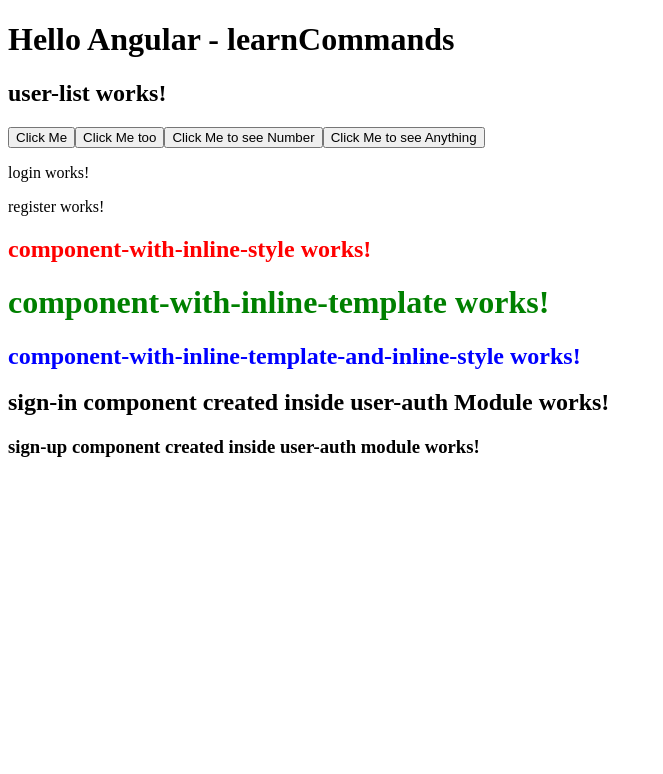
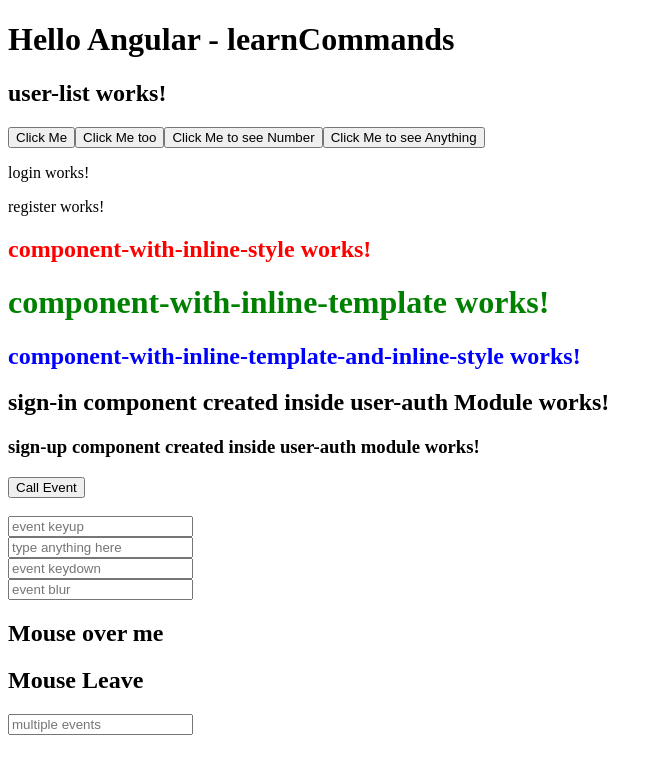
Before and after one commit to ShashikumarKoti/2024, an Angular app in the folder Angular/learnCommands/: page / in a window 1280 px wide. Shown: the top 774 px of the page, without its empty margins (0-663 px from the left). Built offline with nearby package versions, Linux system fonts and the light colour scheme.

Commit message:
basics on events

```diff
--- a/Angular/learnCommands/src/app/app.component.html
+++ b/Angular/learnCommands/src/app/app.component.html
@@ -7,3 +7,4 @@
 <app-component-with-inline-template-and-inline-style></app-component-with-inline-template-and-inline-style>
 <app-sign-in></app-sign-in>
 <app-sign-up></app-sign-up>
+<app-events-learning></app-events-learning>
--- a/Angular/learnCommands/src/app/app.module.ts
+++ b/Angular/learnCommands/src/app/app.module.ts
@@ -9,6 +9,7 @@
 import { ComponentWithInlineStyleComponent } from './component-with-inline-style/component-with-inline-style.component';
 import { ComponentWithInlineTemplateComponent } from './component-with-inline-template/component-with-inline-template.component';
 import { ComponentWithInlineTemplateAndInlineStyleComponent } from './component-with-inline-template-and-inline-style/component-with-inline-template-and-inline-style.component';
+import { EventsLearningComponent } from './events-learning/events-learning.component';
 
 @NgModule({
   declarations: [
@@ -18,7 +19,8 @@
     UserListComponent,
     ComponentWithInlineStyleComponent,
     ComponentWithInlineTemplateComponent,
-    ComponentWithInlineTemplateAndInlineStyleComponent
+    ComponentWithInlineTemplateAndInlineStyleComponent,
+    EventsLearningComponent
   ],
   imports: [
     BrowserModule,
--- /dev/null
+++ b/Angular/learnCommands/src/app/events-learning/events-learning.component.html
@@ -0,0 +1,11 @@
+<button (click)="getData('Hello')">Call Event</button>
+<br/><br/>
+<input type="text" (keyup)="getData('Bye')" placeholder="event keyup" /><br/>
+<input type="text" #box (keyup)="getDataAsTypedInSearchBox(box.value)" placeholder="type anything here" /><br/>
+<input type="text" #box1 (keydown)="getDataAsTypedInSearchBox(box1.value)" placeholder="event keydown" /><br/>
+<input type="text" #box2 (blur)="getDataAsTypedInSearchBox(box2.value)" placeholder="event blur" /><br/>
+
+<h2 (mouseover)="getMouseOverData()">Mouse over me</h2>
+<h2 (mouseleave)="getMouseLeaveData('Mouse leave event called')">Mouse Leave</h2>
+
+<input type="text" #box4 (blur)="multipleEvents(box4.value)" (mouseover)="multipleEvents(box4.value)" placeholder="multiple events" /><br/>
--- /dev/null
+++ b/Angular/learnCommands/src/app/events-learning/events-learning.component.ts
@@ -0,0 +1,35 @@
+import { Component, OnInit } from '@angular/core';
+
+@Component({
+  selector: 'app-events-learning',
+  templateUrl: './events-learning.component.html',
+  styleUrls: ['./events-learning.component.css']
+})
+export class EventsLearningComponent implements OnInit {
+
+  constructor() { }
+
+  ngOnInit(): void {
+  }
+
+  getData(name: string) {
+    console.warn(name);
+  }
+
+  getDataAsTypedInSearchBox(name: string) {
+    console.warn(name);
+  }
+
+  getMouseOverData() {
+    console.warn("Mouse over event called");
+  }
+
+  getMouseLeaveData(mouseLeaveData: string) {
+    console.warn(mouseLeaveData)
+  }
+
+  multipleEvents(text: string) {
+    console.warn(text)
+  }
+
+}
```
Also changed, not shown: Angular/learnCommands/src/app/events-learning/events-learning.component.css (added), 2 other files (tests, documents, lock files or other folders).
